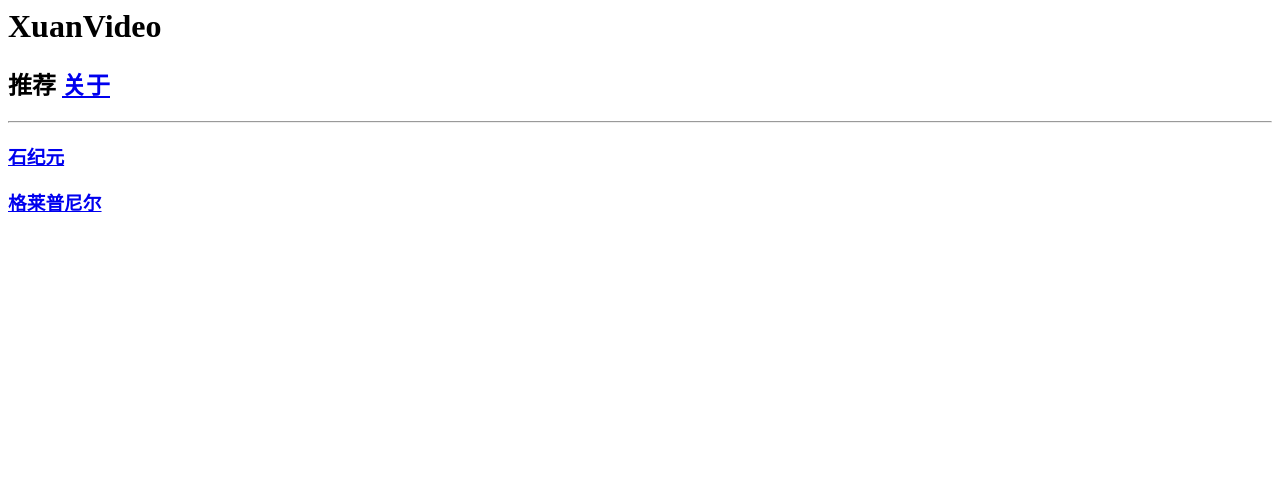
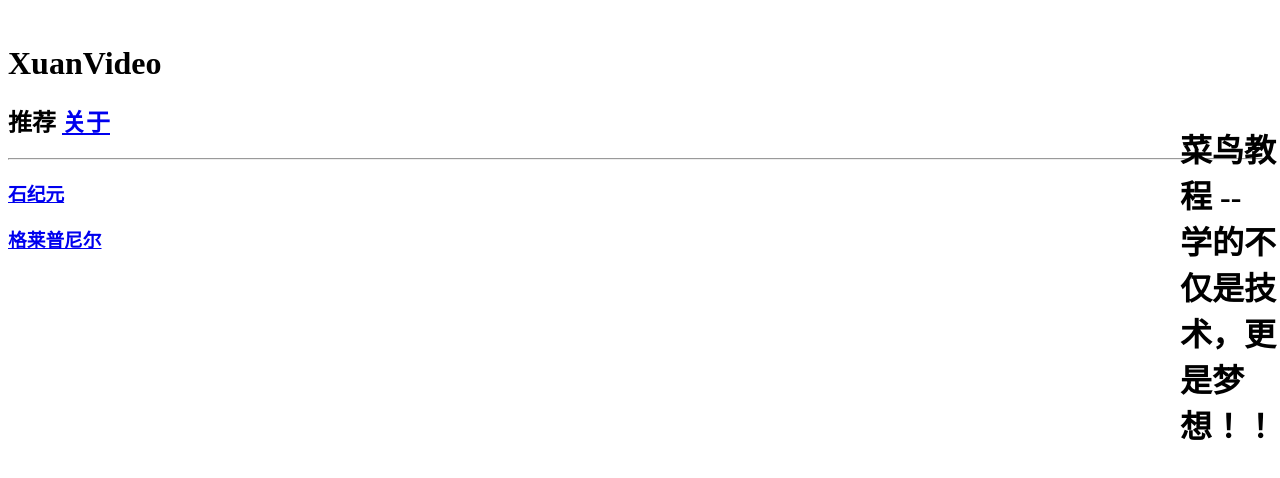
Before and after one commit to CMDZESN/XuanVideo, a plain HTML site: page index.html in a window 1280 px wide. Drawn offline with Linux system fonts and the light colour scheme.

Commit message:
Update index.html

```diff
--- a/index.html
+++ b/index.html
@@ -1,6 +1,21 @@
 <title>XuanVideo</title>
-<h1>XuanVideo</h1>
+<h1><br>XuanVideo</h1>
+<head>
+<style>
+.right {
+    position: absolute;
+    right: 0px;
+    width: 100px;
+    border: 0px solid #73AD21;
+    padding: 0px;
+}
+</style>
+</head>
+<body>
 
+<div class="right">
+  <h1>菜鸟教程 -- 学的不仅是技术，更是梦想！！</h1>
+</div>
 <h2>推荐 <a href="https://xuanvideo.xinzyun.eu.org/about.html">关于</a></h2>
 <hr>
 <h3><a href="https://www.alipan.com/s/9ad1X9Am8ap">石纪元</a></h3>
```
